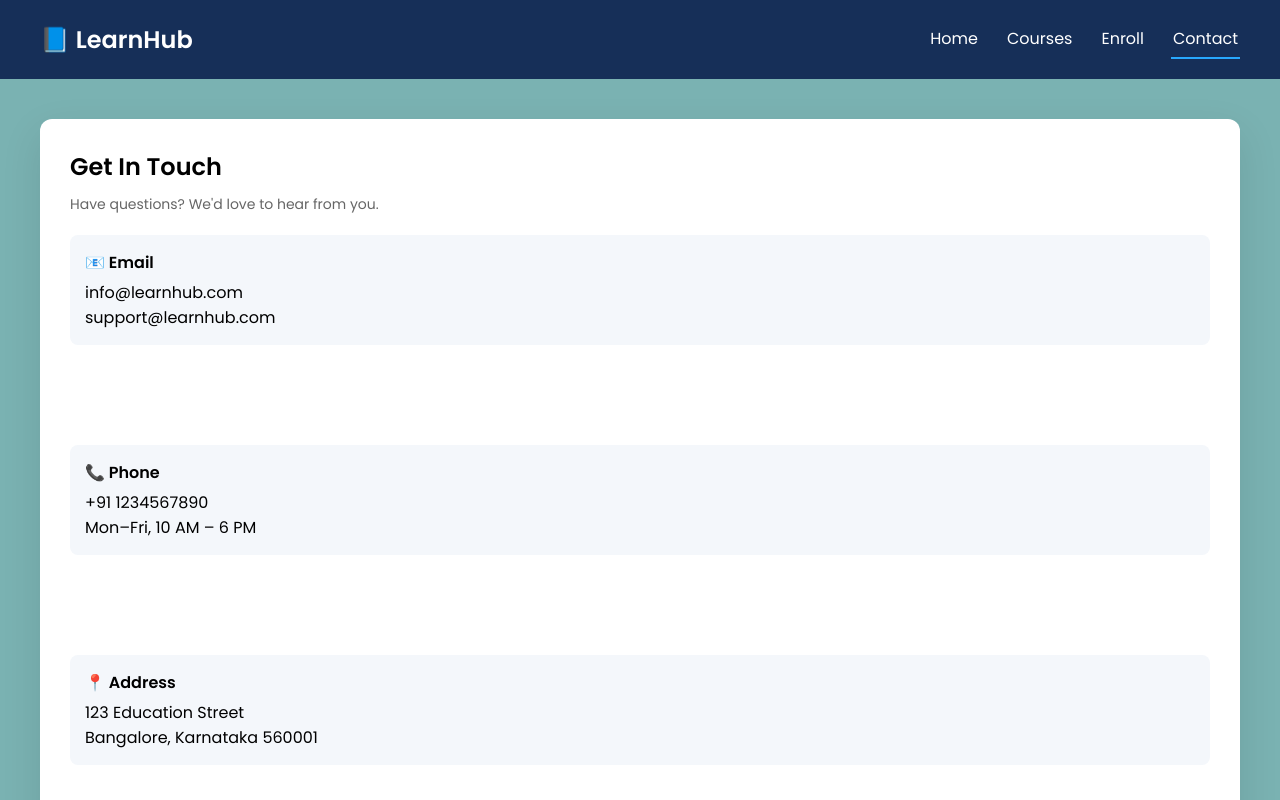
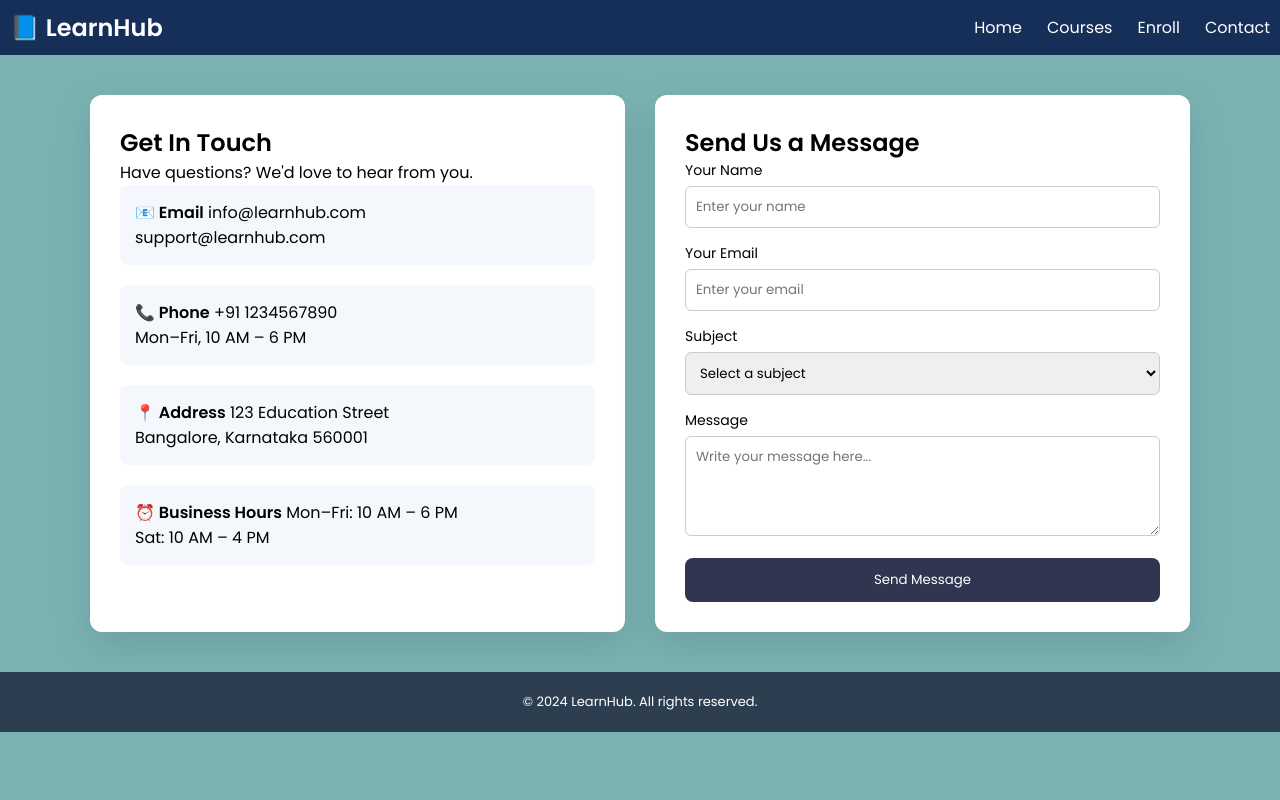
Before and after one commit to payaldiora466-spec/diorapayal, a plain HTML site: page contact.html in a window 1280 px wide. Shown: the top 800 px of the page. Drawn offline with Linux system fonts and the light colour scheme.

Commit message:
Add files via upload

```diff
--- a/contact.html
+++ b/contact.html
@@ -4,10 +4,9 @@
     <meta charset="UTF-8">
     <title>LearnHub | Contact</title>
     <meta name="viewport" content="width=device-width, initial-scale=1.0">
-    <link rel="stylesheet" href=" ">
+
     <!-- Google Font -->
     <link href="https://fonts.googleapis.com/css2?family=Poppins:wght@300;400;600&display=swap" rel="stylesheet">
-
 
     <style>
         * {
@@ -18,25 +17,20 @@
         }
 
         body {
-
             background:#7AB2B2;
-
         }
 
         /* Navbar */
         .navbar {
             background:#162f58;
-            padding:20px 40px;
+            padding:10px;
             display:flex;
             justify-content:space-between;
             align-items:center;
             color:#fff;
         }
-         .navbar h2{
-            font-weight:600;
-        }
+
         .navbar nav {
-            list-style: none;
             display: flex;
         }
 
@@ -44,80 +38,45 @@
             color:#fff;
             text-decoration:none;
             margin-left:25px;
-            font-weight:400;
             position:relative;
-            padding:6px 2px;
-            transition:color 0.3s ease;
-        }
-        .navbar nav a:after{
-             content:"";
-             position:absolute;
-             left:0;
-             bottom:0;
-             width:0%;
-             height:2px;
-             background:#fff;
-             transition:width 0.3s ease;
-        }
-        .navbar nav a:hover{
-        text-decoration:underline;
-             color:#eaf6ff;
-        }
-         .navbar nav  a:hover::after{
-             width:100%;
-        }
-        .navbar nav a.active {
-            border-bottom: 2px solid rgb(40, 168, 253);
         }
 
-        /* Contact Container */
-        .contact-container {
-            max-width: auto;
-            margin: 40px;
-            display:block;
-            grid-template-columns: 1fr 0fr;
-            gap:60px;
+        .navbar nav a:hover {
+            text-decoration:underline;
         }
 
+        /* ✅ FIXED CONTAINER */
+        .contact-container {
+            max-width: 1100px;
+            margin: 40px auto;
+            display: grid;
+            grid-template-columns: 1fr 1fr;
+            gap: 30px;
+        }
+
+        /* Card */
         .card {
             background: white;
             padding: 30px;
             border-radius: 12px;
             box-shadow: 0 15px 40px rgba(0,0,0,0.1);
-            transition: 0.4s;
+            transition: 0.3s;
         }
 
         .card:hover {
             transform: translateY(-5px);
-            box-shadow: 0 20px 45px rgba(0,0,0,0.15);
         }
 
-        .card h2 {
-            margin-bottom: 10px;
-        }
-
-        .card p {
-            font-size: 14px;
-            color: #666;
-            margin-bottom: 20px;
-        }
-
+        /* Info box */
         .info-box {
             background: #f4f7fb;
             padding: 15px;
             border-radius: 8px;
-            margin-bottom: 100px;
-
-        }
-
-        .info-box strong {
-            display: block;
-            margin-bottom: 5px;
+            margin-bottom: 20px;
         }
 
         /* Form */
         label {
-
             font-size: 14px;
             margin-bottom: 5px;
             display: block;
@@ -129,11 +88,9 @@
             margin-bottom: 15px;
             border-radius: 6px;
             border: 1px solid #ccc;
-            outline: none;
         }
 
         textarea {
-            resize: none;
             height: 100px;
         }
 
@@ -145,16 +102,11 @@
             color: white;
             border: none;
             border-radius: 8px;
-            font-size: 16px;
             cursor: pointer;
-            transition: all 0.4s ease;
         }
 
-        /* Button Hover Animation */
         button:hover {
-            background: #30364F;
             box-shadow: 0 0 15px rgba(52,152,219,0.8);
-            transform: translateY(-2px);
         }
 
         /* Footer */
@@ -167,16 +119,12 @@
             font-size:13px;
         }
 
+        /* ✅ Responsive */
         @media (max-width: 768px) {
             .contact-container {
                 grid-template-columns: 1fr;
             }
-
-        .stats{
-                gap:20px;
         }
-        }
-
 
     </style>
 </head>
@@ -190,14 +138,14 @@
         <a href="index.html">Home</a>
         <a href="courses.html">Courses</a>
         <a href="enroll.html">Enroll</a>
-        <a class="active" href="contact.html">Contact</a>
+        <a href="contact.html">Contact</a>
     </nav>
 </nav>
 
-    <!-- Contact Section -->
+<!-- Section -->
 <section class="contact-container">
 
-        <!-- Get in Touch -->
+<!-- Left: Info -->
 <div class="card">
     <h2>Get In Touch</h2>
     <p>Have questions? We'd love to hear from you.</p>
@@ -227,7 +175,7 @@
     </div>
 </div>
 
-        <!-- Contact Form -->
+<!-- Right: Form -->
 <div class="card">
     <h2>Send Us a Message</h2>
 
@@ -256,7 +204,7 @@
 
 <!-- Footer -->
 <footer>
-        <p>© 2024 LearnHub. All rights reserved.</p>
+    © 2024 LearnHub. All rights reserved.
 </footer>
 
 </body>
```
Also changed, not shown: courses.html (+4 -4 lines), enroll.html (+35 -25 lines), index.html (+3 -3 lines). Lines whose indentation alone changed are shown as unchanged.
